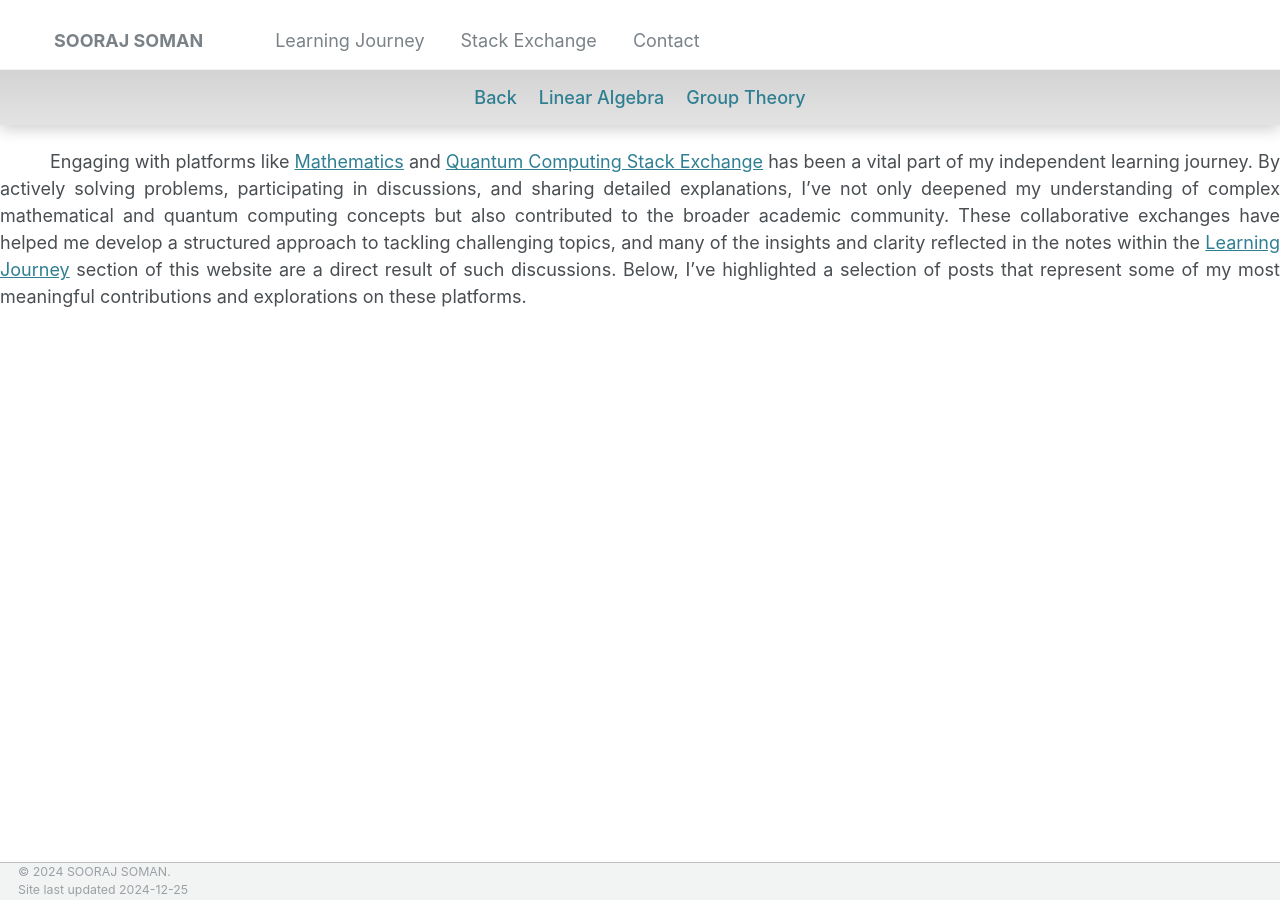
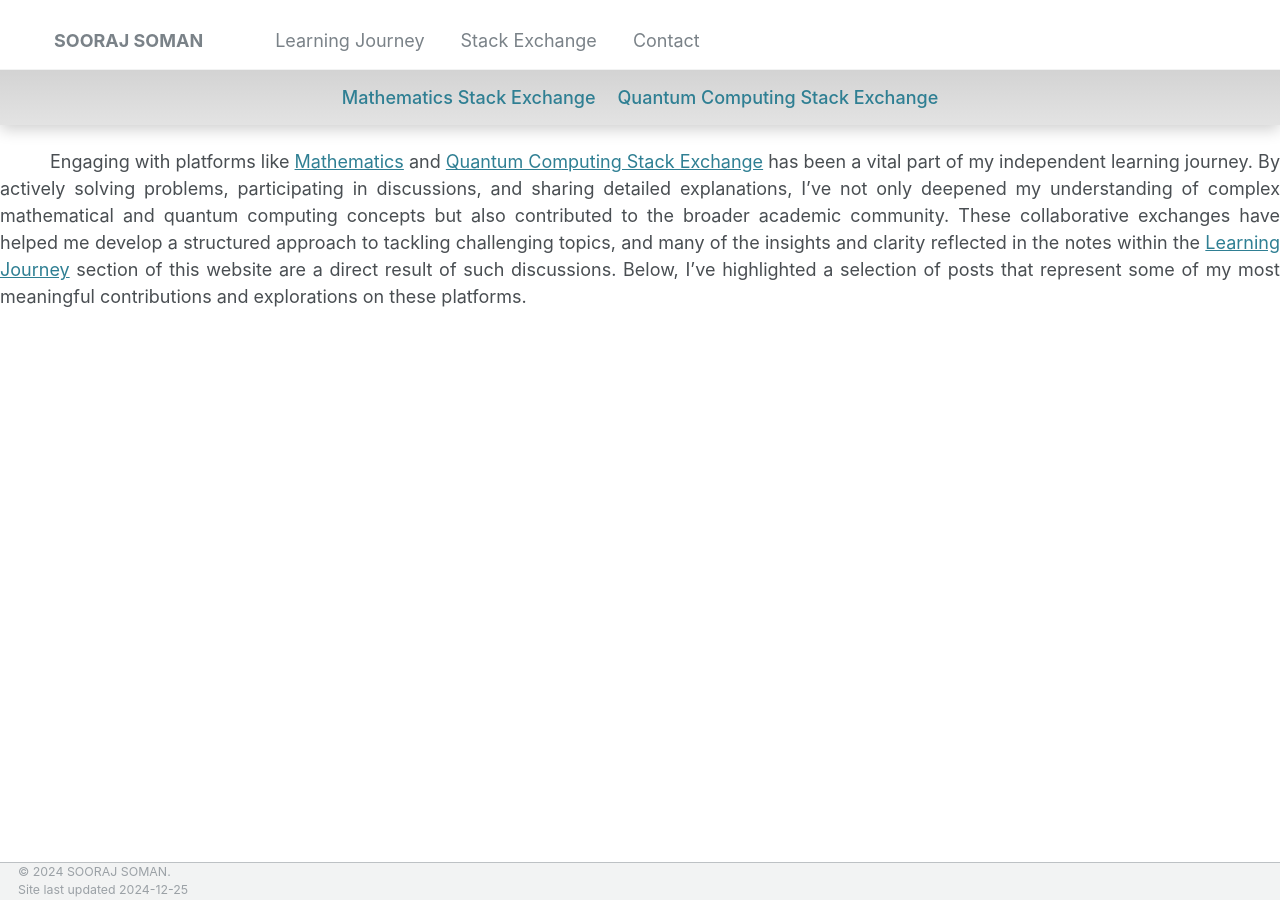
Before and after one commit to soorajss1729/soorajss1729.github.io, a Jekyll site: the page built from _stac/stac.md, in a window 1280 px wide. Built offline with Jekyll 4.4.1, drawn with Linux system fonts in a browser that asks for light colours.

Commit message:
Update stac.md

```diff
--- a/_stac/stac.md
+++ b/_stac/stac.md
@@ -1,5 +1,5 @@
 ---
-title: "Quantum Computing"
+title: "Stack Exchange"
 permalink: /stac/
 collection: stac
 layout: default
@@ -7,9 +7,8 @@ classes: wide
 ---
 
 <div class="learning-topnav">
-  <a href="/learning/">Back</a>
-  <a href="/linalg/">Linear Algebra</a>
-  <a href="/grp/">Group Theory</a>
+  <a href="#math-stac">Mathematics Stack Exchange</a>
+  <a href="#qc-stac">Quantum Computing Stack Exchange</a>
 </div>
 
 <style>
```
